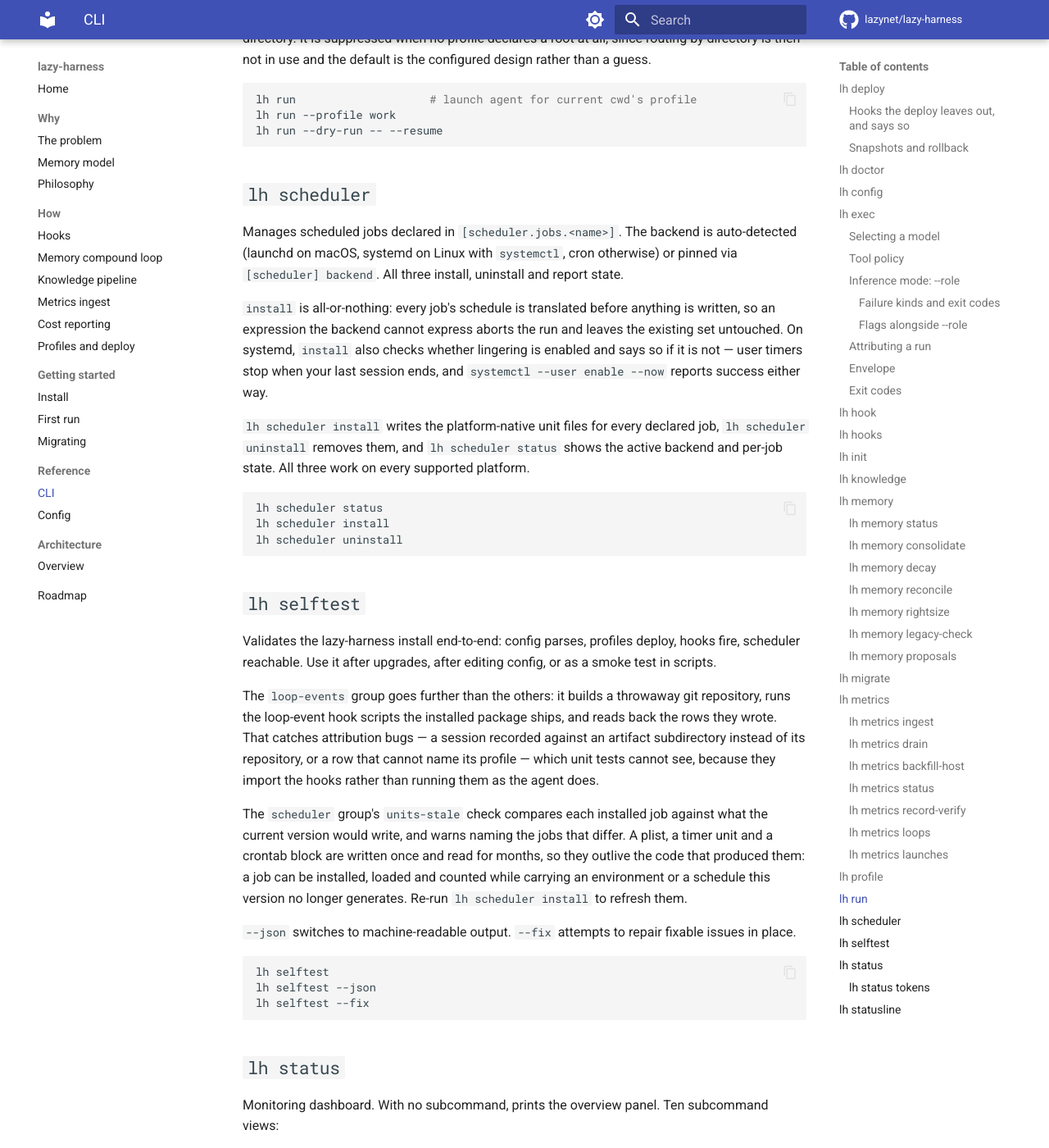
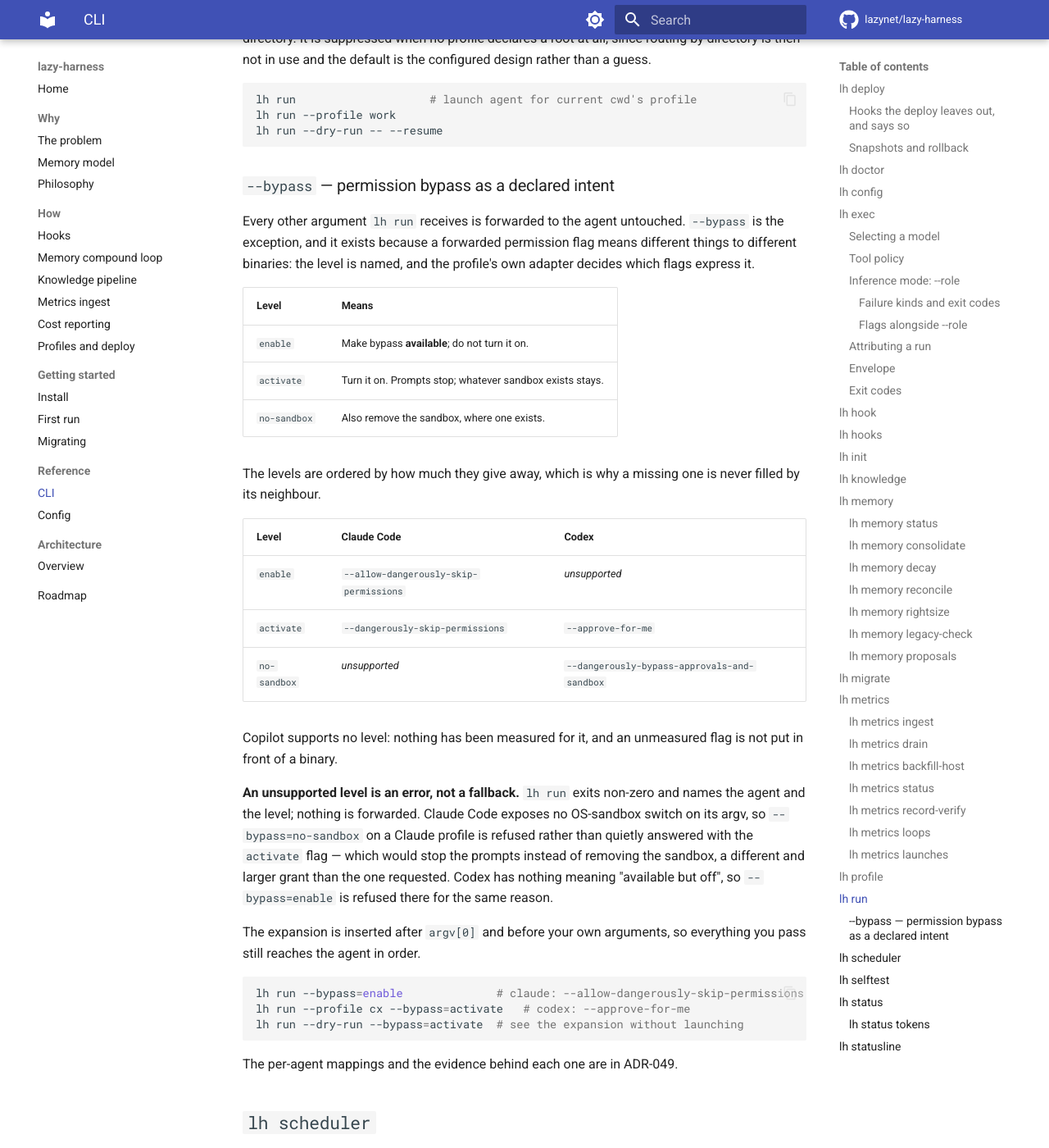
Before and after one commit to lazynet/lazy-harness, an MkDocs documentation site: the page built from docs/reference/cli.md, in a window 1280 px wide and 1400 px high, scrolled down 21844 px. Shown: the whole window at 82% size. Built offline with MkDocs 1.6.1 and Material for MkDocs 9.7.7, drawn with Linux system fonts in a browser that asks for light colours; comment, search, counter and statistics services are not loaded.

Commit message:
docs: ADR-049 and the lh run --bypass reference
The ADR records the three positions, the per-agent mapping with its evidence
level, and the None-is-an-error rule with the reason it points one way: the
levels are ordered by how much they give away, so every substitution available
for a missing level is a larger grant than the one requested.

Codex's rows are [run] against 0.154.0 and cite evidence section 7, including
the two limits worth not smoothing over — the probe drives codex exec while lh
run execs top-level codex, and -a/--ask-for-approval is top-level only.

Rejected alternatives are recorded with their reasons: a single --yolo flag,
leaving lcca Claude-only, answering a missing level with its neighbour, and the
two Codex mappings the probe ruled out.

The cli.md section covers the lh run command only; the lh metrics section of
the same file belongs to another lane this wave.

````diff
--- a/docs/reference/cli.md
+++ b/docs/reference/cli.md
@@ -644,6 +644,50 @@ lh run --profile work
 lh run --dry-run -- --resume
 ```
 
+### `--bypass` — permission bypass as a declared intent
+
+Every other argument `lh run` receives is forwarded to the agent untouched.
+`--bypass` is the exception, and it exists because a forwarded permission flag
+means different things to different binaries: the level is named, and the
+profile's own adapter decides which flags express it.
+
+| Level | Means |
+|---|---|
+| `enable` | Make bypass **available**; do not turn it on. |
+| `activate` | Turn it on. Prompts stop; whatever sandbox exists stays. |
+| `no-sandbox` | Also remove the sandbox, where one exists. |
+
+The levels are ordered by how much they give away, which is why a missing one is
+never filled by its neighbour.
+
+| Level | Claude Code | Codex |
+|---|---|---|
+| `enable` | `--allow-dangerously-skip-permissions` | *unsupported* |
+| `activate` | `--dangerously-skip-permissions` | `--approve-for-me` |
+| `no-sandbox` | *unsupported* | `--dangerously-bypass-approvals-and-sandbox` |
+
+Copilot supports no level: nothing has been measured for it, and an unmeasured
+flag is not put in front of a binary.
+
+**An unsupported level is an error, not a fallback.** `lh run` exits non-zero
+and names the agent and the level; nothing is forwarded. Claude Code exposes no
+OS-sandbox switch on its argv, so `--bypass=no-sandbox` on a Claude profile is
+refused rather than quietly answered with the `activate` flag — which would
+stop the prompts instead of removing the sandbox, a different and larger grant
+than the one requested. Codex has nothing meaning "available but off", so
+`--bypass=enable` is refused there for the same reason.
+
+The expansion is inserted after `argv[0]` and before your own arguments, so
+everything you pass still reaches the agent in order.
+
+```bash
+lh run --bypass=enable              # claude: --allow-dangerously-skip-permissions
+lh run --profile cx --bypass=activate   # codex: --approve-for-me
+lh run --dry-run --bypass=activate  # see the expansion without launching
+```
+
+The per-agent mappings and the evidence behind each one are in ADR-049.
+
 ## `lh scheduler`
 
 Manages scheduled jobs declared in `[scheduler.jobs.<name>]`. The backend is auto-detected (launchd on macOS, systemd on Linux with `systemctl`, cron otherwise) or pinned via `[scheduler] backend`. All three install, uninstall and report state.
````
Also changed, not shown: specs/adrs/049-permission-bypass-intent.md (added, +213 -0 lines), specs/adrs/README.md (+1 -0 lines).
